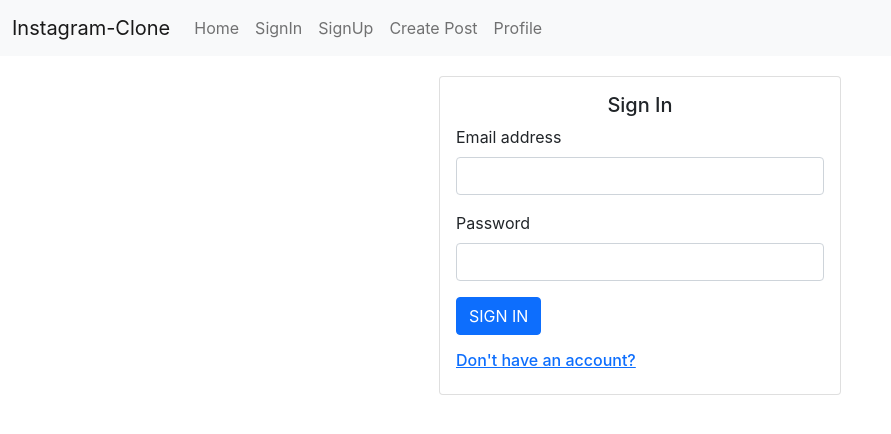
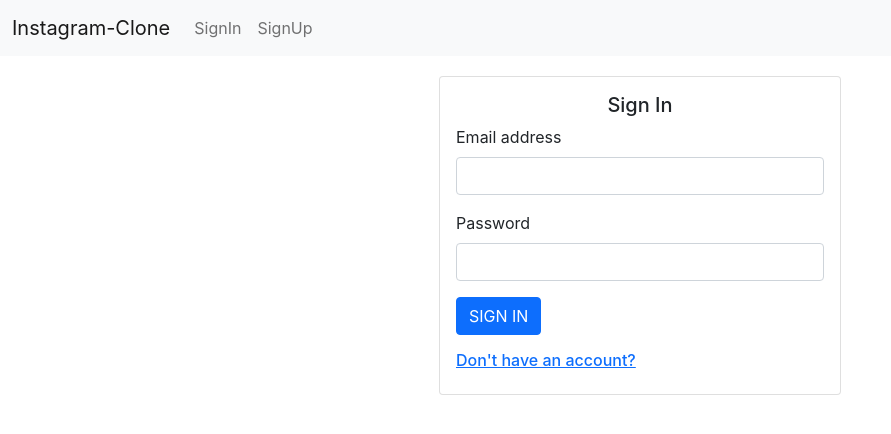
Before and after one commit to SrirajBehera/Instagram-Clone-MERN, a React (Create React App) app in the folder client/: page /signin in a window 1280 px wide. Shown: the top 434 px of the page, without its empty margins (0-891 px from the left). Built offline with nearby package versions, Linux system fonts and the light colour scheme.

Commit message:
changed nav links acc to user context

```diff
--- a/client/src/components/Navbar.jsx
+++ b/client/src/components/Navbar.jsx
@@ -1,7 +1,35 @@
-import React from 'react'
+import React, { useContext } from 'react'
 import { Link } from 'react-router-dom'
+import { UserContext } from '../App'
 
 const Navbar = () => {
+
+  const { state, dispatch } = useContext(UserContext)
+  const renderList = () => {
+    if (state) {
+      return [
+        <li class="nav-item">
+          <Link class="nav-link" to="/">Home</Link>
+        </li>,
+        <li class="nav-item">
+          <Link class="nav-link" to="/createpost">Create Post</Link>
+        </li>,
+        <li class="nav-item">
+          <Link class="nav-link" to="/profile">Profile</Link>
+        </li>
+      ]
+    } else {
+      return [
+        <li class="nav-item">
+          <Link class="nav-link" aria-current="page" to="/signin">SignIn</Link>
+        </li>,
+        <li class="nav-item">
+          <Link class="nav-link" to="/signup">SignUp</Link>
+        </li>
+      ]
+    }
+  }
+
   return (
     <nav class="navbar navbar-expand-lg navbar-light bg-light">
       <div class="container-fluid">
@@ -11,21 +39,7 @@ const Navbar = () => {
         </button>
         <div class="collapse navbar-collapse" id="navbarNav">
           <ul class="navbar-nav">
-            <li class="nav-item">
-              <Link class="nav-link" to="/">Home</Link>
-            </li>
-            <li class="nav-item">
-              <Link class="nav-link" aria-current="page" to="/signin">SignIn</Link>
-            </li>
-            <li class="nav-item">
-              <Link class="nav-link" to="/signup">SignUp</Link>
-            </li>
-            <li class="nav-item">
-              <Link class="nav-link" to="/createpost">Create Post</Link>
-            </li>
-            <li class="nav-item">
-              <Link class="nav-link" to="/profile">Profile</Link>
-            </li>
+            {renderList()}
           </ul>
         </div>
       </div>
```
